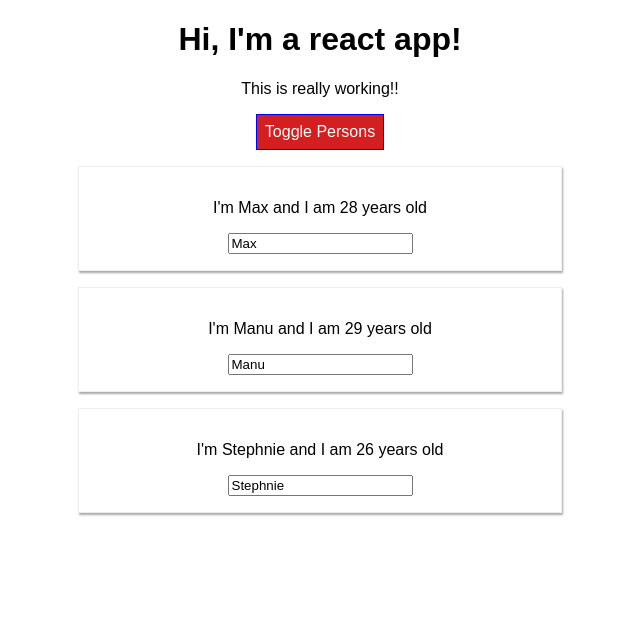
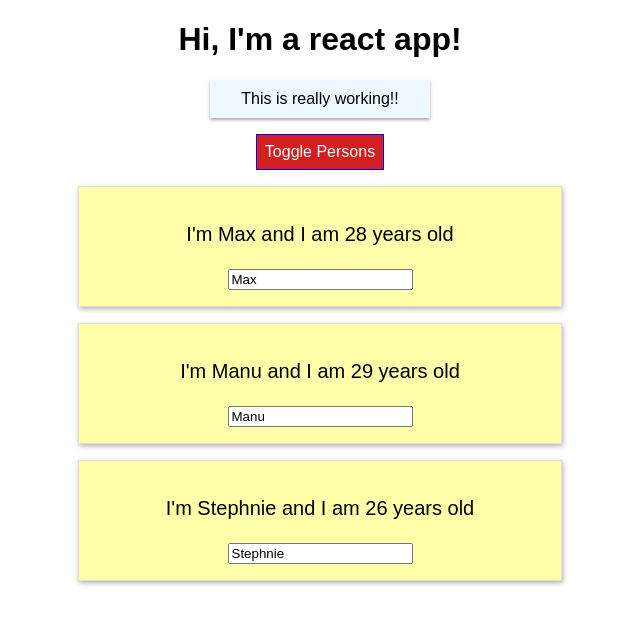
Before and after one commit to Hartz-I/ReactJS-DeepDive, a React (Create React App) app in the folder react-complete-guide/: page / in a window 1280 px wide. Both pictures are taken after a click on the button "Toggle Persons". Shown: the top 624 px of the page, without its empty margins (320-960 px from the left). Built offline with nearby package versions, Linux system fonts and the light colour scheme.

Commit message:
added a few syles in cockpit and person component

```diff
--- /dev/null
+++ b/react-complete-guide/src/components/Cockpit/Cockpit.css
@@ -0,0 +1,38 @@
+.red {
+  color: red;
+}
+
+.bold {
+  font-weight: bold;
+
+  animation: shake 2s infinite ease;
+}
+
+.para {
+  width: 200px;
+  padding: 10px;
+  box-shadow: 0 2px 3px rgb(180, 166, 166);
+  margin: 16px auto;
+  background-color: aliceblue;
+}
+
+@keyframes shake {
+  39% {
+    transform: rotate(0deg);
+  }
+  40% {
+    transform: rotate(2deg);
+  }
+  45% {
+    transform: rotate(-2deg);
+  }
+  50% {
+    transform: rotate(2deg);
+  }
+  55% {
+    transform: rotate(-2deg);
+  }
+  56% {
+    transform: rotate(0deg);
+  }
+}
--- a/react-complete-guide/src/components/Cockpit/Cockpit.js
+++ b/react-complete-guide/src/components/Cockpit/Cockpit.js
@@ -1,6 +1,8 @@
 import React from "react";
 
 import Radium from "radium";
+
+import "./Cockpit.css";
 
 const cockpit = (props) => {
   const style = {
@@ -30,7 +32,7 @@ const cockpit = (props) => {
   }
 
   //dynamically changing classes
-  const classes = [];
+  const classes = ["para"];
 
   //putting the classes in array if conditions met
   if (props.persons.length <= 2) {
--- a/react-complete-guide/src/components/Persons/Person/Person.css
+++ b/react-complete-guide/src/components/Persons/Person/Person.css
@@ -1,17 +1,21 @@
 .Person {
   width: 60%;
   margin: 16px auto;
-  border: 1px solid #eee;
-  box-shadow: 1px 2px 2px rgb(172, 168, 168);
+  border: 1px solid rgb(228, 221, 221);
+  box-shadow: 1px 2px 5px rgb(179, 174, 174);
   padding: 16px;
   text-align: center;
 
-  animation: slideDown 2s ease;
+  background-color: rgba(251, 255, 0, 0.342);
+  color: rgb(0, 0, 0);
+  font-size: 20px;
+
+  animation: slideDown 0.5s ease;
 }
 
 @keyframes slideDown {
   0% {
-    transform: translateX(-50px);
+    transform: translateX(-500px);
   }
 
   100% {
--- a/react-complete-guide/src/containers/App.css
+++ b/react-complete-guide/src/containers/App.css
@@ -1,11 +1,3 @@
 .App {
   text-align: center;
 }
-
-.red {
-  color: red;
-}
-
-.bold {
-  font-weight: bold;
-}
```
